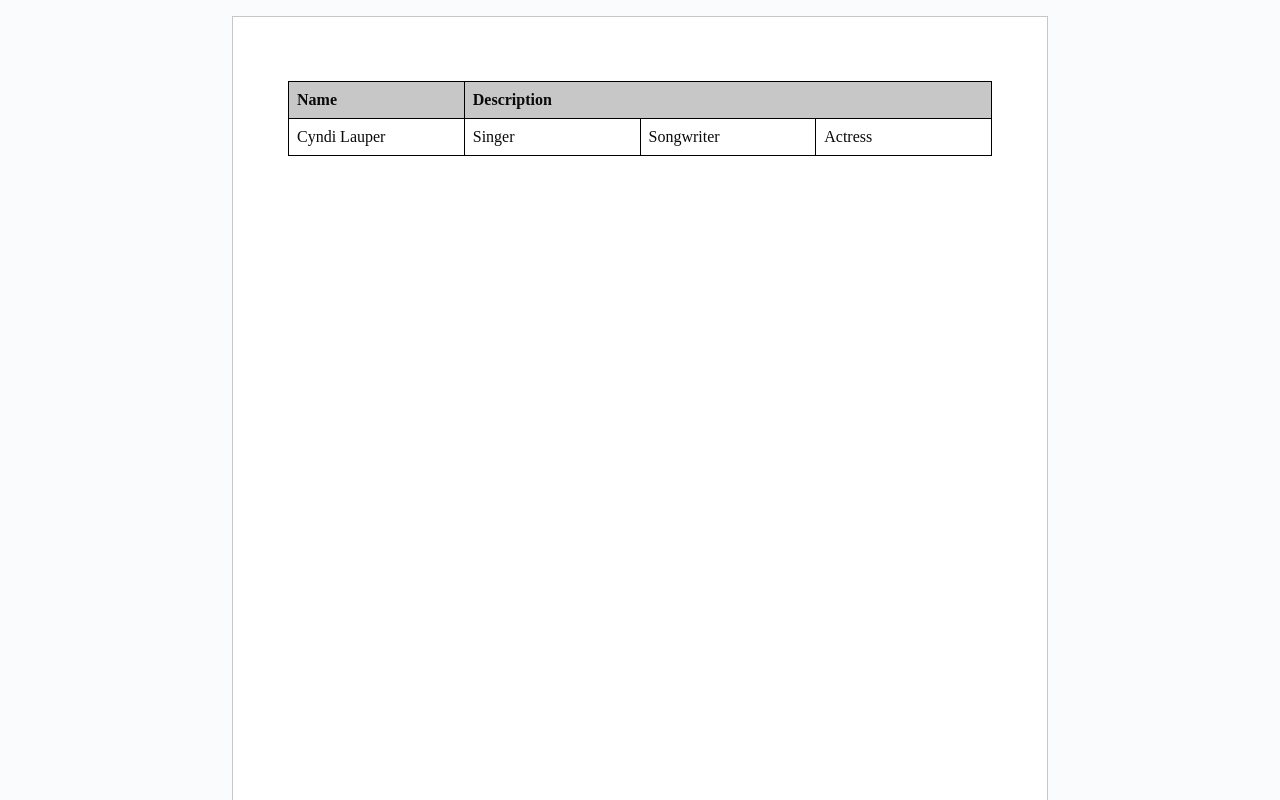
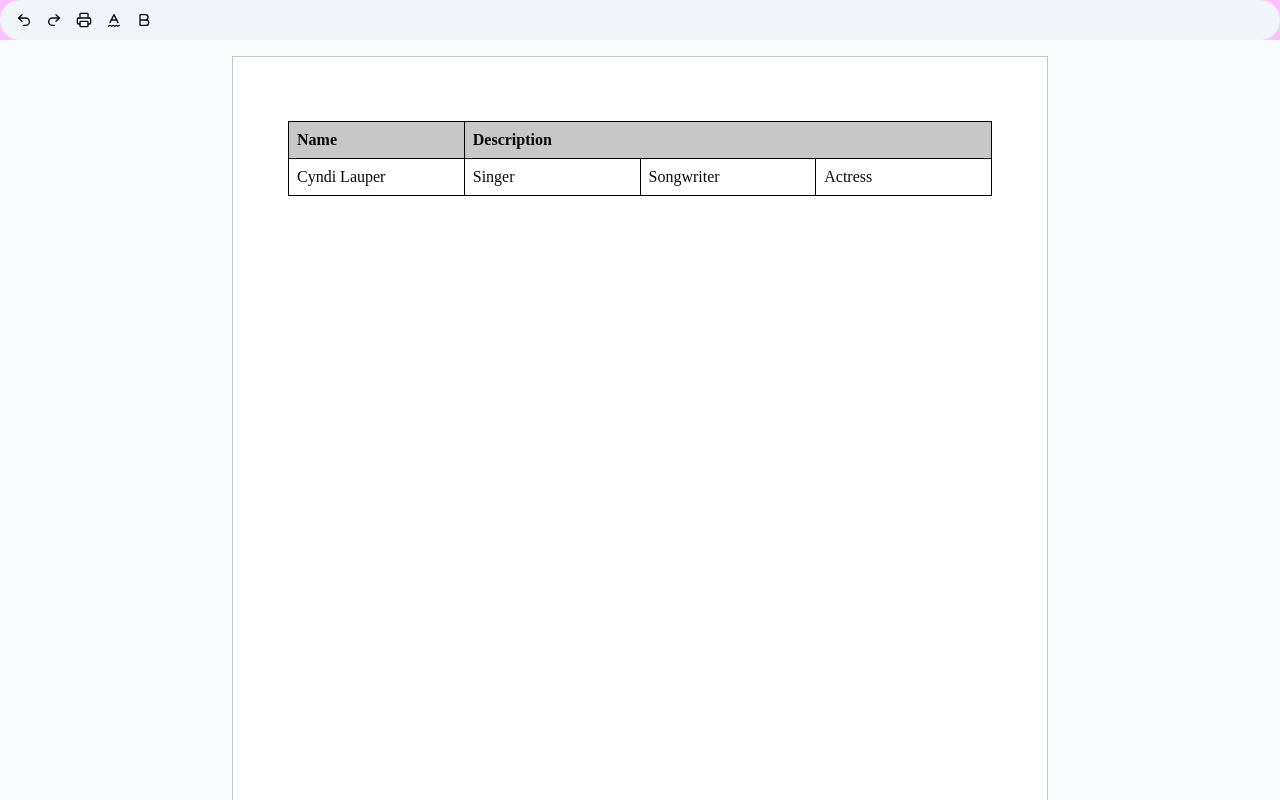
Before and after one commit to VarunArora31/Folio, a Next.js app: page /documents/1 in a window 1280 px wide. Shown: the top 800 px of the page. Built offline with nearby package versions, Linux system fonts and the light colour scheme.

Commit message:
Enhacing the ToolBar Section

```diff
--- a/package.json
+++ b/package.json
@@ -38,7 +38,8 @@
     "sonner": "^2.0.7",
     "tailwind-merge": "^3.5.0",
     "tw-animate-css": "^1.4.0",
-    "vaul": "^1.1.2"
+    "vaul": "^1.1.2",
+    "zustand": "^5.0.12"
   },
   "devDependencies": {
     "@tailwindcss/postcss": "^4",
--- a/src/app/documents/[documentId]/editor.tsx
+++ b/src/app/documents/[documentId]/editor.tsx
@@ -9,8 +9,37 @@ import TaskList from "@tiptap/extension-task-list";
 import { TableKit } from "@tiptap/extension-table";
 import Image from "@tiptap/extension-image";
 
+import { useEditorStore } from "@/store/use-editor-store";
+
 export const Editor = () => {
+    const { setEditor } = useEditorStore();
+    // The useEditor hook initializes the editor and provides various lifecycle callbacks (e.g., onCreate, onUpdate, onFocus, etc.)
+    // that allow you to manage the editor's state and behavior.
     const editor = useEditor({
+        onCreate: ({ editor }) => {
+            setEditor(editor);
+        },
+        onDestroy: () => {
+            setEditor(null);
+        },
+        onUpdate: ({ editor }) => {
+            setEditor(editor);
+        },
+        onSelectionUpdate: ({ editor }) => {
+            setEditor(editor);
+        },
+        onTransaction: ({ editor }) => {
+            setEditor(editor);
+        },
+        onFocus: ({ editor }) => {
+            setEditor(editor);
+        },
+        onBlur: ({ editor }) => {
+            setEditor(editor);
+        },
+        onContentError: ({ editor }) => {
+            setEditor(editor);
+        },
         editorProps: {
         attributes: {
             style: "padding-left: 55px; padding-right: 55px",
--- a/src/app/documents/[documentId]/page.tsx
+++ b/src/app/documents/[documentId]/page.tsx
@@ -1,4 +1,6 @@
 import { Editor } from "./editor";
+import { Toolbar } from "./toolbar";
+
 interface DocumentIdPageProps {
     params: Promise<{documentId: string}>;
 }
@@ -10,6 +12,7 @@ const DocumentIdPage = async ({ params }: DocumentIdPageProps) => {
     const { documentId } = await params;
     return (
         <div className="min-h-screen bg-[#FAFB]">
+            <Toolbar />
             <Editor/>
         </div>
     );
--- /dev/null
+++ b/src/app/documents/[documentId]/toolbar.tsx
@@ -0,0 +1,85 @@
+"use client"; // Client Component
+import { Icon, LucideIcon, Redo2Icon, Undo2Icon, PrinterIcon, SpellCheck2Icon, BoldIcon } from "lucide-react";
+import { cn } from "@/lib/utils";
+import { useEditorStore } from "@/store/use-editor-store";
+
+interface ToolbarButtonProps {
+    onClick?: () => void;
+    isActive?: boolean;
+    icon: LucideIcon;
+}
+const ToolbarButton = (props: ToolbarButtonProps) => {
+    const { onClick, isActive, icon: Icon } = props;
+    return (
+        <button
+            onClick={onClick}
+            // using cn utility function to conditionally apply classes based on the isActive prop.
+            // If isActive is true, the button will have a background color of bg-neutral-200/80, otherwise it will not have that background color.
+            className={cn(
+                "text-sm h-7 min-w-7 flex items-center justify-center rounded-sm hover:bg-neutral-200/80",
+                isActive && "bg-neutral-200/80"
+            )}
+        >
+            <Icon className="size-4"/>
+        </button>
+    );
+}
+
+export const Toolbar = () => {
+    const { editor } = useEditorStore();
+    const sections: {
+        label: string;
+        icon: LucideIcon;
+        onClick: () => void;
+        isActive: boolean;
+    }[][] = [
+        [
+            {
+                label: "Undo",
+                icon: Undo2Icon,
+                onClick: () => editor?.chain().focus().undo().run() ,
+                isActive: false
+            },
+            {
+                label: "Redo",
+                icon: Redo2Icon,
+                onClick: () => editor?.chain().focus().redo().run() ,
+                isActive: false
+            },
+            {
+                label: "Print",
+                icon: PrinterIcon,
+                onClick: () => window.print(),
+                isActive: false
+            },
+            {
+                label: "Spell Check",
+                icon: SpellCheck2Icon,
+                // Browser's built-in spell check is typically enabled by setting the "spellcheck" attribute on the contenteditable element (in this case, the editor's DOM element).
+                onClick: () => editor?.view.dom.getAttribute("spellcheck") === "true"
+                    ? editor?.view.dom.setAttribute("spellcheck", "false")
+                    : editor?.view.dom.setAttribute("spellcheck", "true"),
+                isActive: false
+            }
+        ],
+        [
+            {
+                label: "Bold",
+                icon: BoldIcon,
+                onClick: () => editor?.chain().focus().toggleBold().run() ,
+                isActive: editor?.isActive("bold") || false
+            }
+        ]
+    ];
+    return (
+        <div className="bg-[#f1f4f9] px-2.5 py-0.5 rounded-[24px] min-h-10 flex items-center gap-x-0.5 overflow-x-auto">
+            {sections.map((section) => (
+                <div key={section[0].label} className="flex items-center gap-x-0.5">
+                    {section.map((item) => (
+                        <ToolbarButton key={item.label} {...item}/>
+                    ))}
+                </div>
+            ))}
+        </div>
+    );
+};
--- /dev/null
+++ b/src/store/use-editor-store.ts
@@ -0,0 +1,12 @@
+import {create} from "zustand";
+import {type Editor} from "@tiptap/react";
+
+interface EditorStore {
+    editor: Editor | null;
+    setEditor: (editor: Editor | null) => void;
+};
+
+export const useEditorStore = create<EditorStore>((set) => ({
+    editor: null,
+    setEditor: (editor) => set({ editor }),
+}));
```
Also changed, not shown: 1 other file (tests, documents, lock files or other folders). Lines whose indentation alone changed are shown as unchanged.
